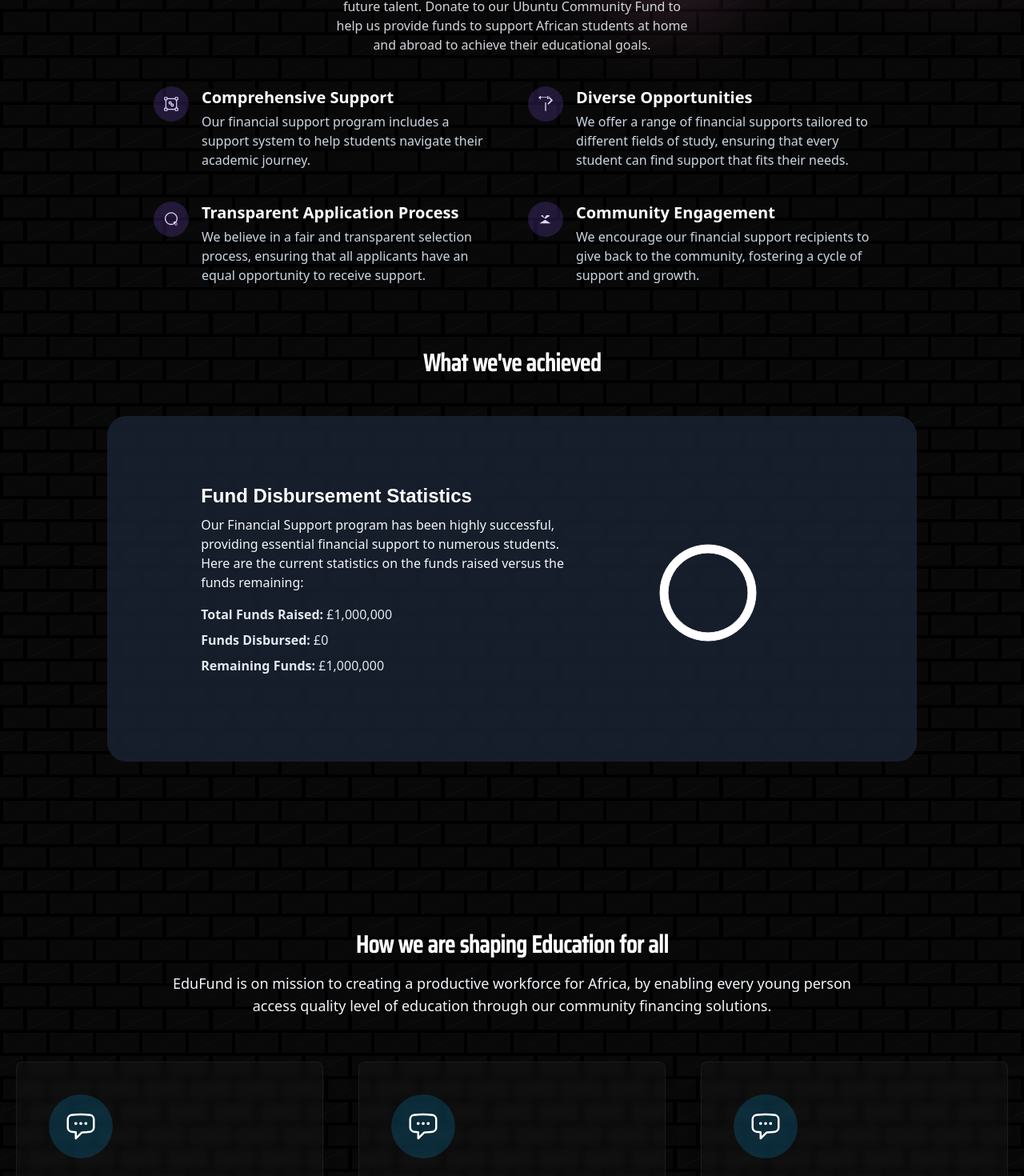
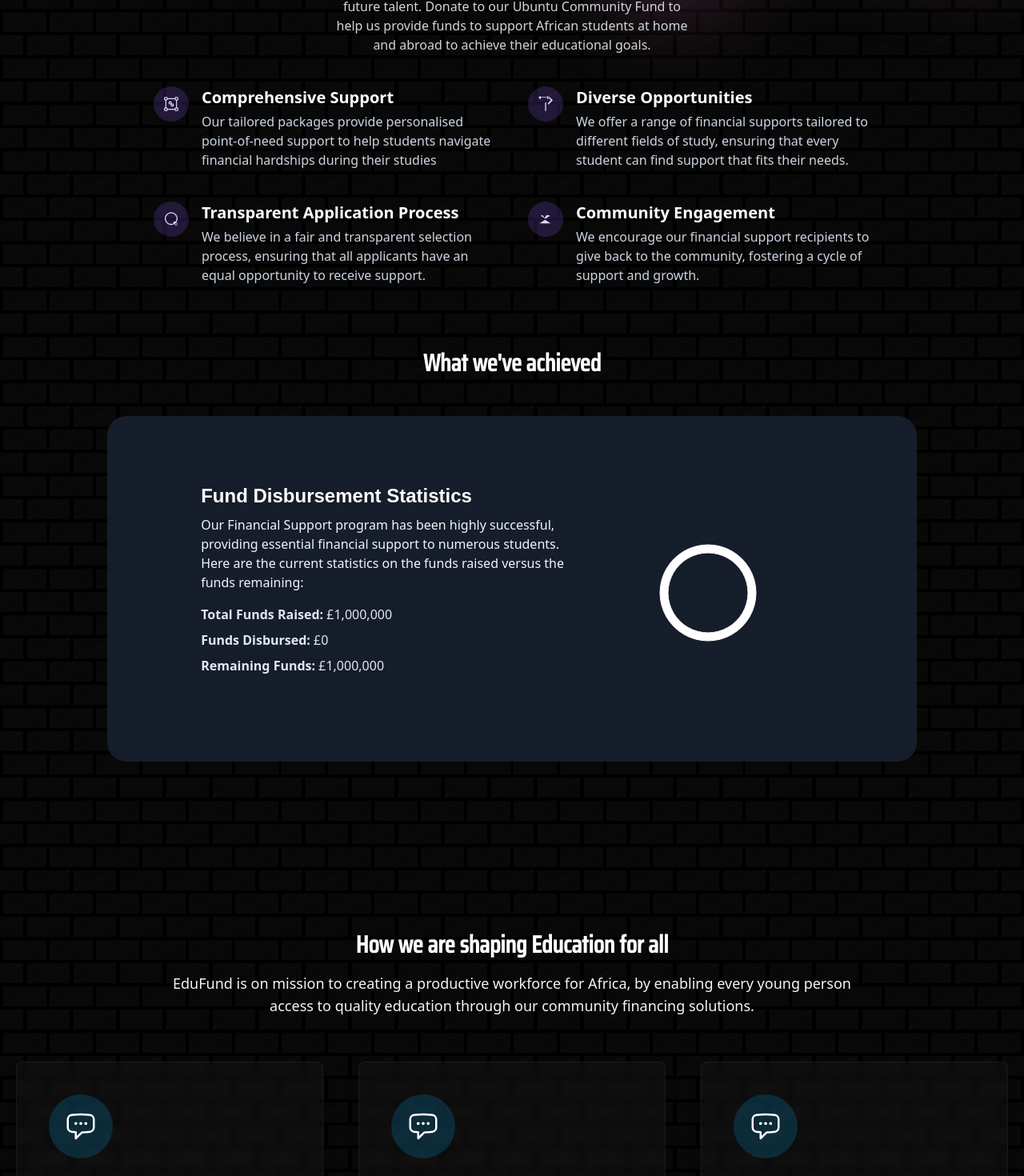
Before and after one commit to kevinmisigaro/edufund-new, a React (Vite) app: page / in a window 1280 px wide. Shown: the part 1064-2534 px from the top of the page at 80% size. Built offline with nearby package versions, Linux system fonts and the light colour scheme.

Commit message:
fix:typos

```diff
--- a/src/app/components/about/Card.jsx
+++ b/src/app/components/about/Card.jsx
@@ -84,7 +84,7 @@ function Card() {
     {
       title: "Matching Grant",
       description:
-        "We work with universities and grant makers that offering partial scholarships and grants, and connect them with well vetted students on EduFund Marketplace. We make student sourcing easy for universities and grant makers by providing an already pre-qualified students that fits their scholarship/grant criteria",
+        "We work with universities and grant makers that offering partial scholarships and grants, and connect them with well-vetted students on EduFund Marketplace. We make student sourcing easy for universities and grantmakers by providing pre-qualified students that fit their scholarship/grant criteria.",
       icon: {
         style: {
           backgroundImage:
--- a/src/app/components/fundraiser/HowItWorks.jsx
+++ b/src/app/components/fundraiser/HowItWorks.jsx
@@ -17,7 +17,7 @@ const points = [
     ),
     title: "Setup Your Fundraiser",
     description:
-      "Complete your fundraiser information,including your compelling story,admission letter and amount your arefundraising. These information aremandatory for your fundraiser to beapproaved on EduFund. EduFund willreview your application and updateyour fundraiser status.",
+      "Complete your fundraiser information,including your compelling story, admission letter and amount you are fundraising. These information are mandatory for your fundraiser to be approaved on EduFund. EduFund will review your application and update your fundraiser status.",
   },
   {
     icon: (
@@ -37,7 +37,7 @@ const points = [
     ),
     title: "Raise Funds",
     description:
-      "Your campaign will be live and EduFund will share your fundraiser with our community of donors that will be eager to support you in your next big education moves. undraiser perform better when you share your campaign with your immediate community. Leverage on your community to boost your funding",
+      "Your campaign will be live and EduFund will share your fundraiser with our community of donors that will be eager to support you in your next big education moves. The fundraiser performs better when you share your campaign with your immediate community. Leverage on your community to boost your fundraising campaign.",
   },
   {
     icon: (
@@ -56,7 +56,7 @@ const points = [
     ),
     title: "Fund Disburement and Reporting",
     description:
-      "For transparency purposes, funds raised for university tuition fees is sent directly to your university, while funds raised for your upkeep will be sent to your bank account. This is to ensure that funds raised are specifically used for the intended purpose. You will be required to share updated with your donors every semester.",
+      "For transparency purposes, funds raised for university tuition fees will be sent directly to your university, while funds raised for your upkeep will be sent to your bank account. This is to ensure that funds raised are specifically used for the intended purpose. You will be required to share updates with your donors every semester.",
   },
 ];
 
--- a/src/app/pages/About.jsx
+++ b/src/app/pages/About.jsx
@@ -132,7 +132,7 @@ export function Hero() {
       title:
         "EduFund seeks to make quality education accessible for all Africans",
       description:
-        "EduFund is democratizing access to quality education for underserved young talents, with the aim of catalyzing Africa’s economy by enabling Africa’s young workforce to acquire relevant skills for future of work. Over 79% of Africa’s population are living below $6 per day, which puts higher education as a luxury concept to these communities. Our goal is to bring quality education to every deserving African talent, irrespective of social status, and create a generation of productive youths that become a driving force of the continent’s economy",
+        "EduFund is democratizing access to quality education for underserved young talents, with the aim of catalyzing Africa’s economy by enabling Africa’s young workforce to acquire relevant skills for future of work. Over 79% of Africa’s population are living below $6 per day, which makes higher education a luxury concept to these communities. Our goal is to bring quality education to every deserving African talent, irrespective of social status, and create a generation of productive youths that become a driving force of the continent’s economy.",
       link: "/scholarships",
       image: "https://images.unsplash.com/photo-1569144157591-c60f3f82f137",
       reverse: false,
--- a/src/app/pages/Donation.jsx
+++ b/src/app/pages/Donation.jsx
@@ -155,7 +155,7 @@ export function Services() {
     {
       title: "Set-up Dedicated Scholarship Platform",
       description:
-        "EduFund will set up a dedicated platform for the partners to manage the entire scholarship delivery value chain. Targeted students will apply to the scholarship through the white label platform",
+        "EduFund will set up a dedicated platform for the partners to manage the entire scholarship delivery value chain. Targeted students will apply to the scholarship through the white label platform.",
       icon: (
         <svg
           stroke="currentColor"
@@ -179,7 +179,7 @@ export function Services() {
     {
       title: "Student Recruitment and Matching to Universities",
       description:
-        "EduFund provides our partners with data centric application assessment tool, to aid partners in the selection process. Preselected students will be vetted and matched to relevant universities through EduFund",
+        "EduFund provides our partners with data-centric application assessment tool, to aid partners in the selection process. Preselected students will be vetted and matched to relevant universities through EduFund.",
       icon: (
         <svg
           stroke="currentColor"
@@ -203,7 +203,7 @@ export function Services() {
     {
       title: "Fund Disbursement to Universities",
       description:
-        "Upon completing admission processes, the partner will disburse required fees (covering students tuition, accommodation and other school related fees) to the university directly,to ensure the fund is used for the right course.Partners will also receive a summary scholarship report and recommendations",
+        "Upon completing admission processes, the partner will disburse required fees (covering students tuition, accommodation and other school related fees) to the university directly,to ensure the fund is used for the right course.Partners will also receive a summary scholarship report and recommendations.",
       icon: (
         <svg
           stroke="currentColor"
--- a/src/app/pages/Reports.jsx
+++ b/src/app/pages/Reports.jsx
@@ -33,7 +33,7 @@ export function Card() {
     {
       title: "EduFund Crowdfunding",
       description:
-        "Individuals and institutions that are passionate about inclusive education and the future of Africa, have the opportunity to donate to the fund through EduFund platform. 200 or 2000 people donating $50 each annually will put one student to university every year. Onetrained talent will impact 1,000 lives inAfrica, and that is the impact our donorsare creating each time they donate to the fund. You can choose to make on offdonation or set a reoccurring donationeither per quarter or per year, tocontinue supporting the African dream",
+        "Individuals and institutions that are passionate about inclusive education and the future of Africa, have the opportunity to donate to the fund through EduFund platform. 200 or 2000 people donating $50 each annually will put one student to university every year. One trained talent will impact 1,000 lives in Africa, and that is the impact our donors are creating each time they donate to the fund. You can choose to make a one-off donation or set a reccurring donation either per quarter or per year, to continue supporting the African dream.",
       icon: (
         <svg
           viewBox="0 0 55 44"
@@ -51,7 +51,7 @@ export function Card() {
     {
       title: "Student Selection and Admission Support",
       description:
-        "Students from across Africa are eligible to signup on EduFund scholarship marketplace, where they fill out required information, including academic records, references, preferred course of student and university options. At the start of each academic year, EduFund selects 100 students from EduFund scholarship board (depending on the available fund), then carry out vetting process and send the pre- qualified list to the fund’s steering committee for approval. Upon approvals, EduFund will match the students to relevant universities.",
+        "Students from across Africa are eligible to signup on EduFund scholarship marketplace, where they fill out required information, including academic records, references, preferred course of student and university options. At the start of each academic year, EduFund selects 100 students from EduFund scholarship board (depending on the available fund), then carry out vetting process and send the pre-qualified list to the fund’s steering committee for approval. Upon approvals, EduFund will match the students to relevant universities.",
       icon: (
         <svg
           viewBox=" 0 0 48 48"
@@ -113,7 +113,7 @@ export function Card() {
     {
       title: "Fund Disbursement and Reporting",
       description:
-        "Upon completing admission processes, EduFund will disburse required fees (covering tuition, accommodation and other school related fees) to the university directly, to ensure the fund is used for the right course. Stipends will be disbursed to the student for welfare. EduFund collects important data every semester from our partner universities and beneficiary students, showing students performance, support areas and plans for the next semester. Our donors will be able to access these reports through their donor dashboard on EduFund",
+        "Upon completing admission processes, EduFund will disburse required fees (covering tuition, accommodation and other school related fees) to the university directly, to ensure the fund is used for the right cause. Stipends will be disbursed to the student for welfare. EduFund collects important data every semester from our partner universities and beneficiary students, showing students performance, support areas and plans for the next semester. Our donors will be able to access these reports through their donor dashboard on EduFund.",
       icon: (
         <svg
           viewBox="0 0 33 46"
@@ -632,7 +632,7 @@ export function Chart() {
                     We're grateful to all education champions that are
                     supporting and donating to our mission of bringing quality
                     education to Africa's talents to accelerate the continent's
-                    productive workforce
+                    productive workforce.
                   </p>
                   <p className="mt-4 text-slate-200">
                     The fund also implements a gender-lens and inclusion
--- a/src/app/sections/About.jsx
+++ b/src/app/sections/About.jsx
@@ -49,8 +49,7 @@ function About() {
           <div>
             <h3 className="font-semibold text-xl">Comprehensive Support</h3>
             <p className="mt-1 text-slate-300">
-              Our financial support program includes a support system to help
-              students navigate their academic journey.
+            Our tailored packages provide personalised point-of-need support to help students navigate financial hardships during their studies
             </p>
           </div>
         </div>
--- a/src/app/sections/HowWeAreShapingEducation.jsx
+++ b/src/app/sections/HowWeAreShapingEducation.jsx
@@ -28,7 +28,7 @@ export function HowWeAreShapingEducation() {
         </h2>
         <p className="text-slate-100 text-lg text-center md:w-[70%] md:mx-[15%] my-4">
           EduFund is on mission to creating a productive workforce for Africa,
-          by enabling every young person access quality level of education
+          by enabling every young person access to quality education
           through our community financing solutions.
         </p>
       </div>
```
